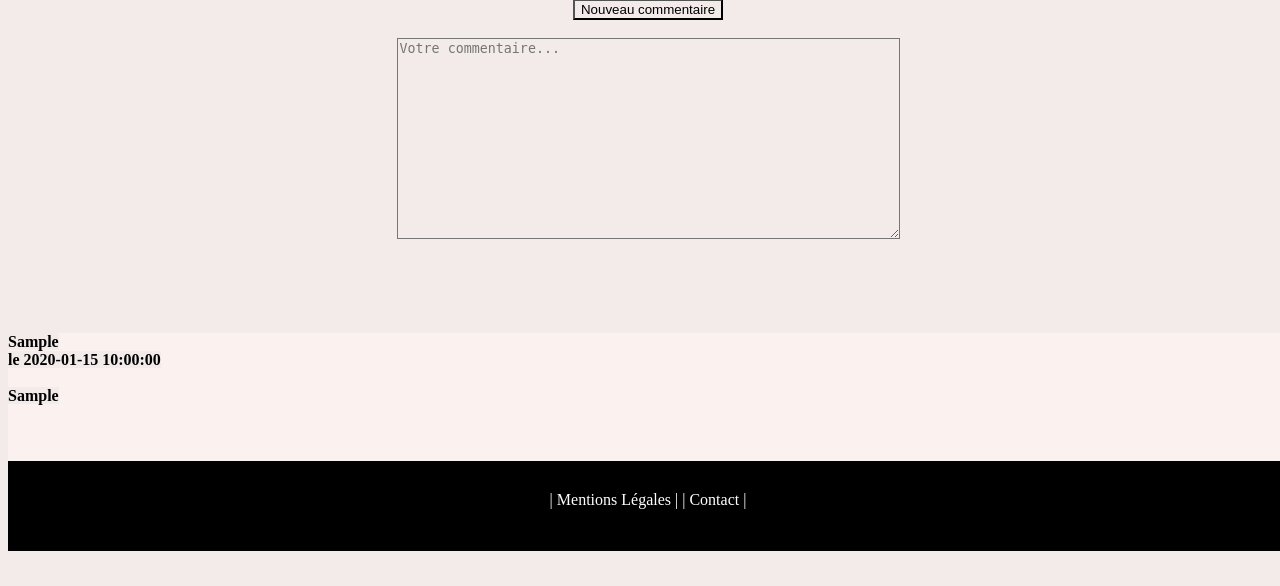
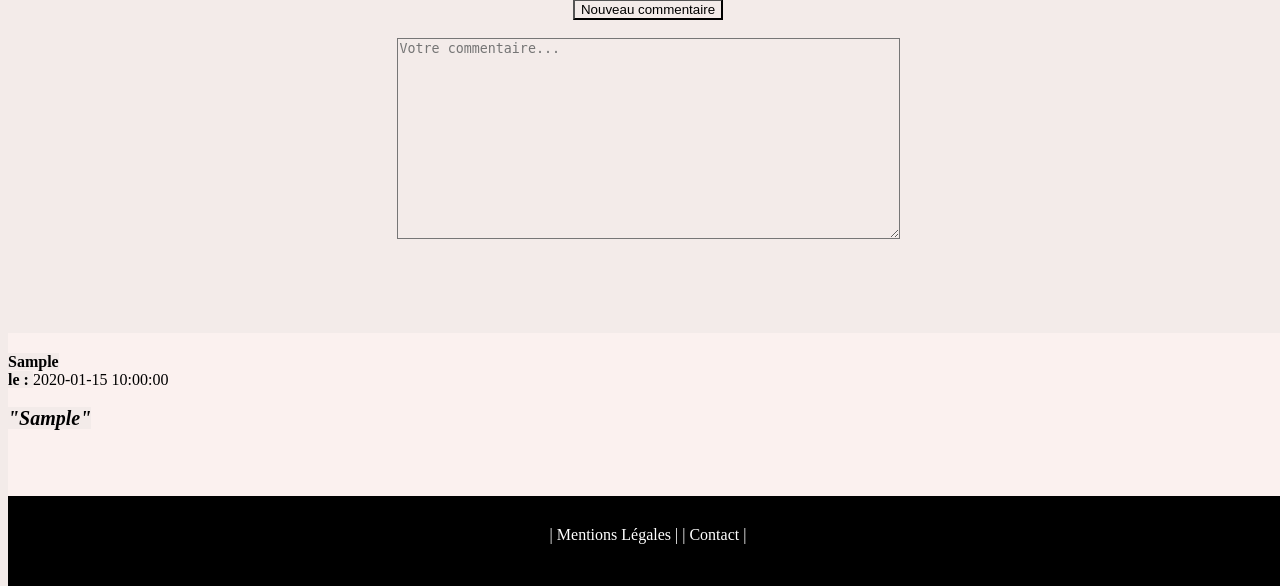
Before and after one commit to macfly81/projet3_GBAF, a PHP site: page /acteur.php?id_acteur=1 in a window 1280 px wide. Shown: the part 631-1217 px from the top of the page. Before the commit the page ends 1182 px from the top, so only its background shows below. Run offline with PHP 8.4, Linux system fonts and the light colour scheme; the visitor is signed in with stand-in values (Sample User, id 1); tables that the repository leaves empty or names only in its code hold one stand-in row (values such as "Sample post"); grey boxes marked "Sample" are stand-in pictures.

Commit message:
agencement du css

```diff
--- a/acteur.php
+++ b/acteur.php
@@ -99,7 +99,7 @@ $bdd = new PDO('mysql:host=localhost;dbname=projet3_gbaf','root','root', array(P
 					<br />
 					<div class="espace_commentaire"><?php
 						while($c = $commentaires->fetch()) { ?>
-						<b><?= $c['prenom']?> <br />le <?= $c['date_add'] . '<br /><br />' .$c['post'] ?> <br /><br /><br /></b>
+						<b><?= $c['prenom']?> <br /> le : </b> <?= $c['date_add']?>  <br /><br /><b class="comm"> "<?= $c['post'] ?>" <br /><br /><br /></b>
 					<?php } ?></div>
 				</div>
 				<footer align="center">
--- a/style.css
+++ b/style.css
@@ -30,9 +30,10 @@ h2
 {
 	font-size: 40px;
 }
-.commentaire
+.comm
 {
-	padding-top:-10;
+	font-size: 20px;
+	font-style: italic;
 }
 .espace_commentaire
 {
@@ -40,6 +41,7 @@ h2
 	background-color: #FBF1EF;
 	overflow: visible;
 	padding-bottom: 20px;
+	padding-top: 20px;
 }
 h1
 {
@@ -79,8 +81,11 @@ footer
 	height: 60px;
 	max-width: 100%;
 }
-@media all and (max-width: 1024px)
-
+@media only screen and (min-device-width : 320px) and (max-device-width : 480px) /*responsive pour smartphones*/
 {
 
 }
+@media only screen and (min-device-width : 768px) and (max-device-width : 1024px)
+{
+
+}
```
